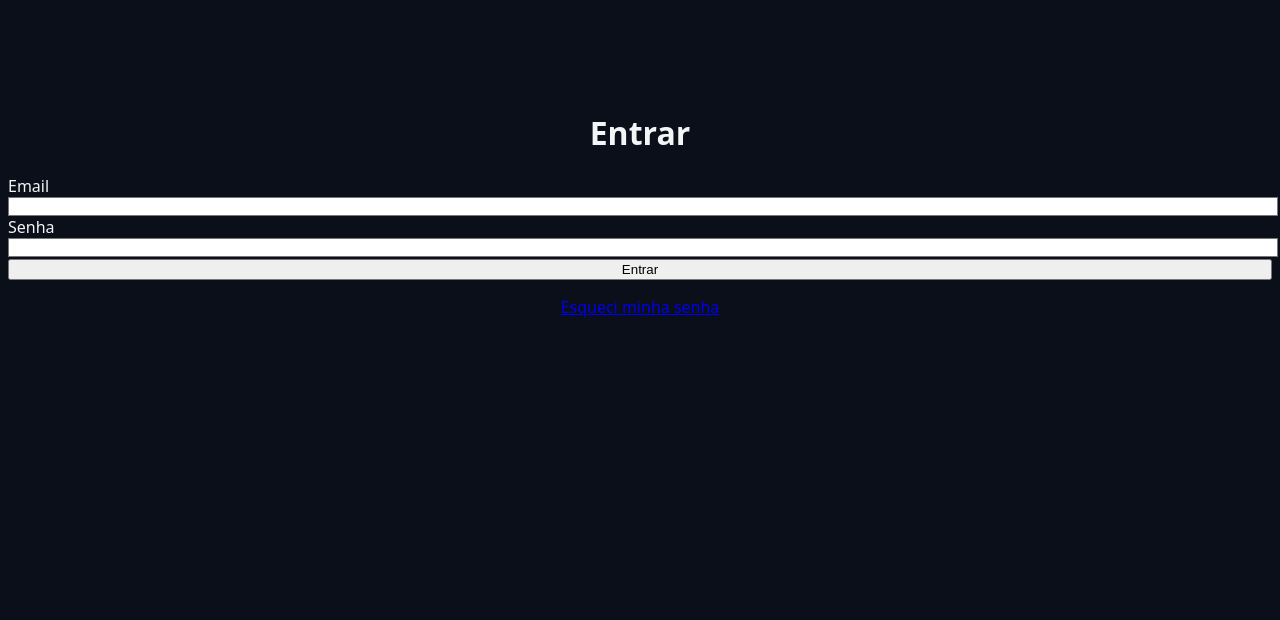
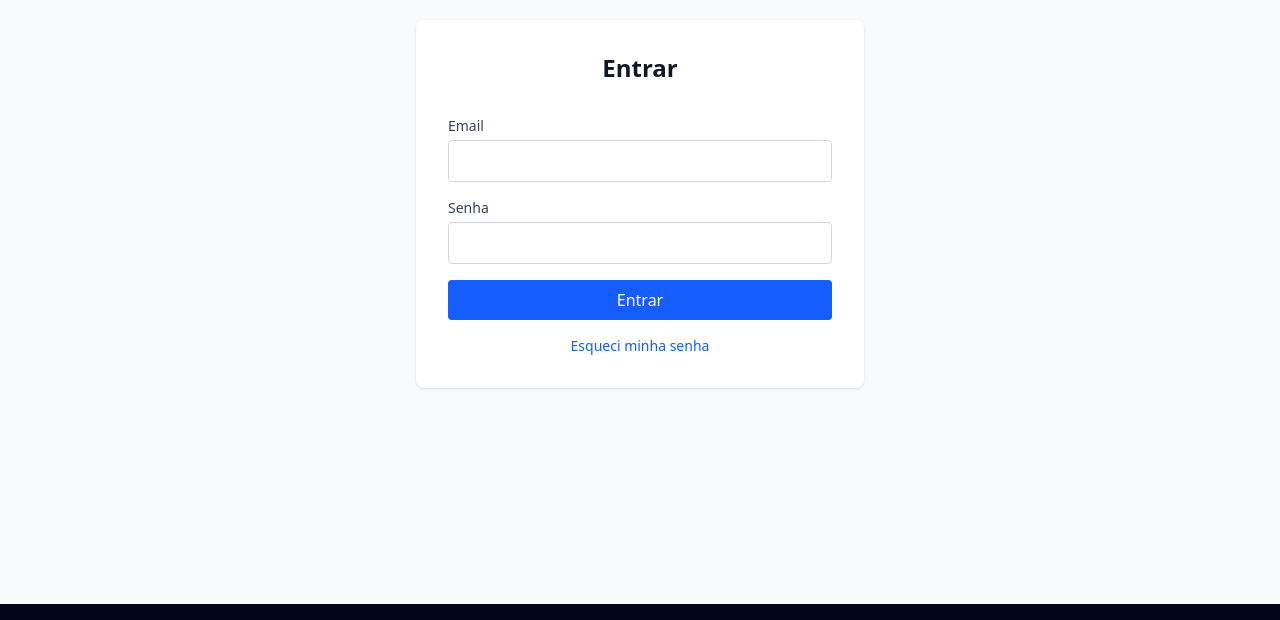
Before and after one commit to fciasaas-saude/fciacourse, a Next.js app in the folder apps/web/: page /login in a window 1280 px wide. Shown: the part 196-816 px from the top of the page. Built offline with nearby package versions, Linux system fonts and the light colour scheme.

Commit message:
fix: migra globals.css para tailwind v4 puro

```diff
--- a/apps/web/src/app/globals.css
+++ b/apps/web/src/app/globals.css
@@ -1,9 +1 @@
-@tailwind base;
-@tailwind components;
-@tailwind utilities;
-
-body {
-  background-color: #0b0f19;
-  color: #f3f4f6;
-  font-family: ui-sans-serif, system-ui, sans-serif;
-}
+@import "tailwindcss";
--- a/apps/web/tailwind.config.ts
+++ /dev/null
@@ -1,13 +0,0 @@
-import type { Config } from "tailwindcss";
-const config: Config = {
-  content: [
-    "./src/**/*.{js,ts,jsx,tsx,mdx}",
-    "./app/**/*.{js,ts,jsx,tsx,mdx}",
-    "./components/**/*.{js,ts,jsx,tsx,mdx}"
-  ],
-  theme: {
-    extend: {},
-  },
-  plugins: [],
-};
-export default config;
```
